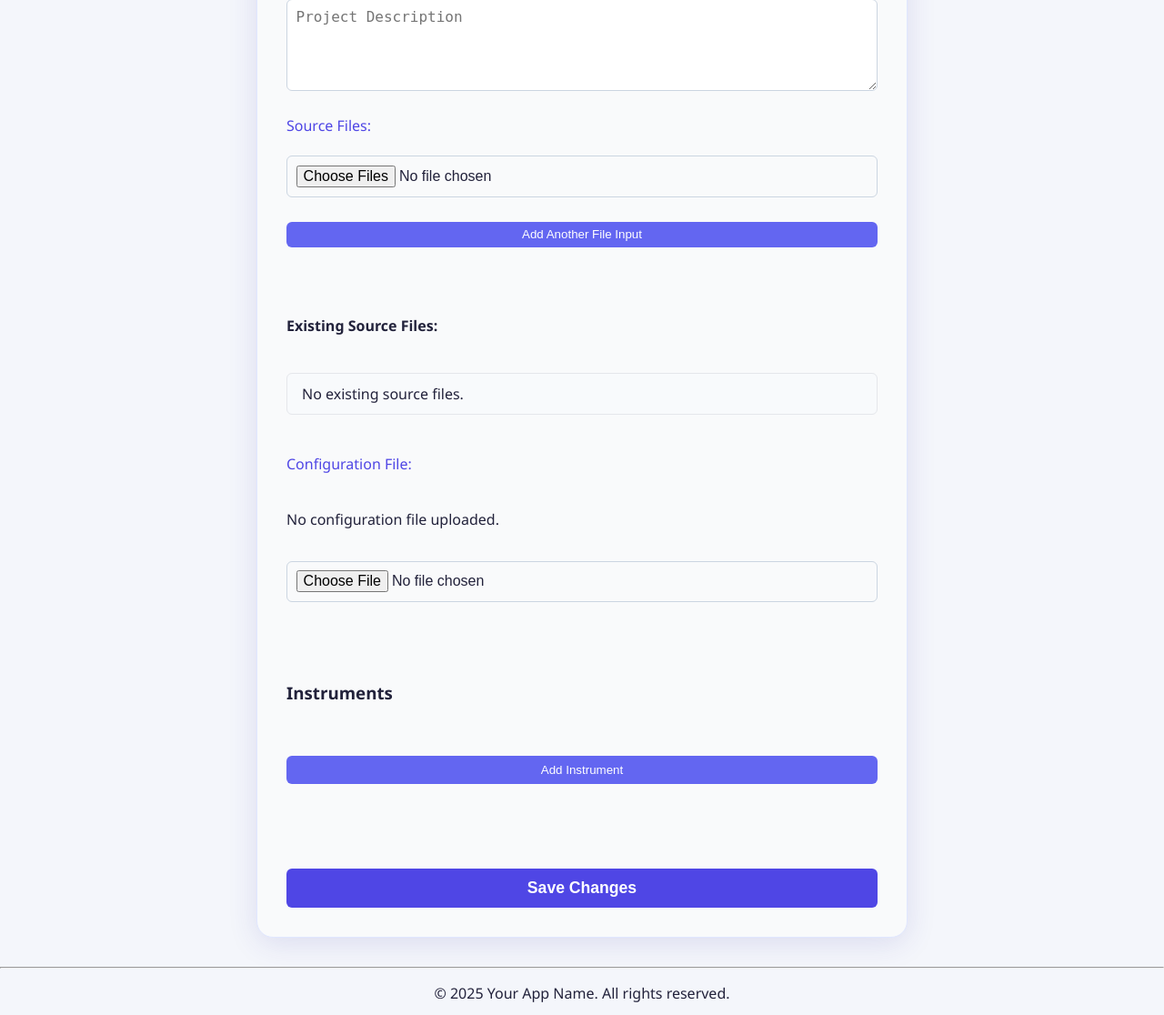
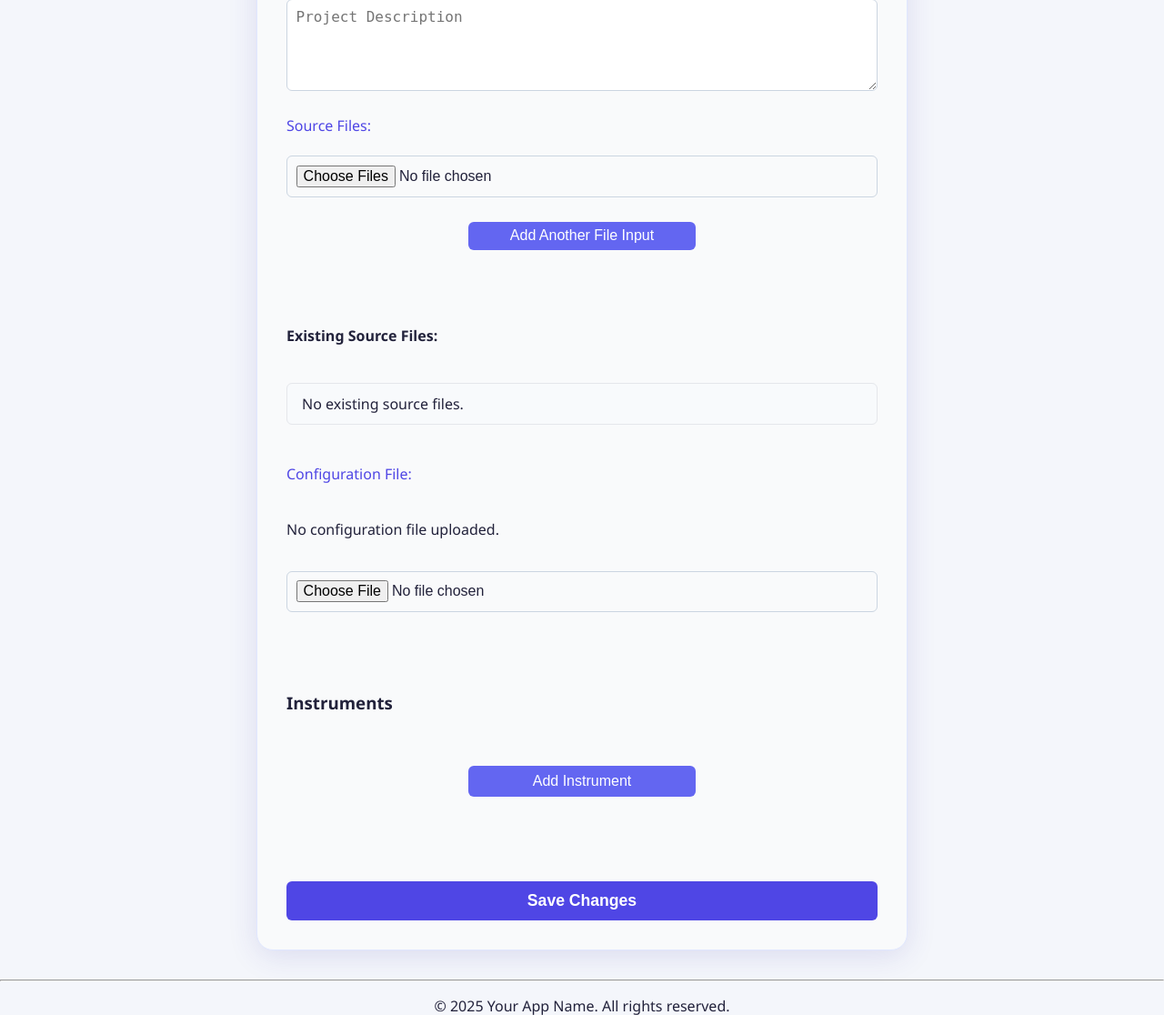
Before and after one commit to Radopeev/web-2025, a PHP site: page /app/views/project/projectEdit.php in a window 1280 px wide. Shown: the part 416-1532 px from the top of the page at 91% size. Run offline with PHP 8.4, Linux system fonts and the light colour scheme; the template is opened without the code that fills it, so the values that code supplies are empty.

Commit message:
Better upload/edit minor buttons styling

```diff
--- a/public/styles/project_edit_styles.css
+++ b/public/styles/project_edit_styles.css
@@ -65,18 +65,27 @@
     gap: 0.5rem;
 }
 
-.add-file-btn {
+.add-file-btn,
+.add-instrument-btn {
     background: #6366f1;
     color: #fff;
     border: none;
     border-radius: 6px;
     padding: 0.4rem 1rem;
     font-weight: 500;
+    font-size: 1rem;
     cursor: pointer;
-    margin-bottom: 0.5rem;
+    margin-bottom: 1rem;
     transition: background 0.2s;
+    display: block;
+    margin-left: auto;
+    margin-right: auto;
+    text-align: center;
+    width: 250px;
 }
-.add-file-btn:hover {
+
+.add-file-btn:hover,
+.add-instrument-btn:hover {
     background: #3730a3;
 }
 
```
Also changed, not shown: public/styles/upload_page_styles.css (+8 -1 lines).
